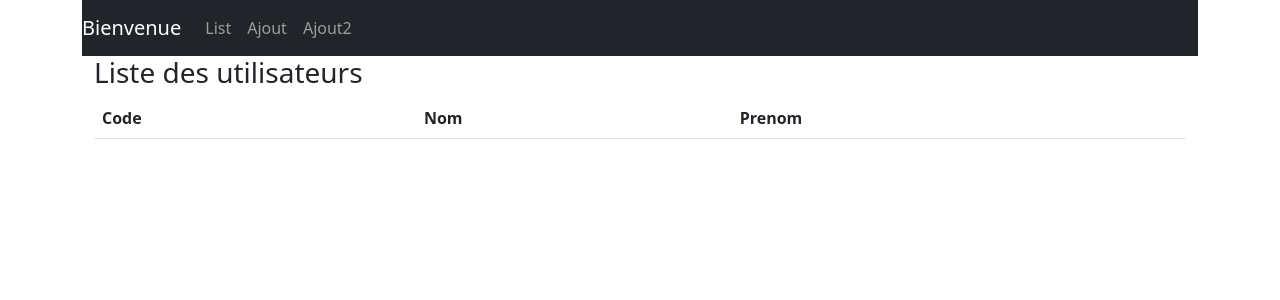
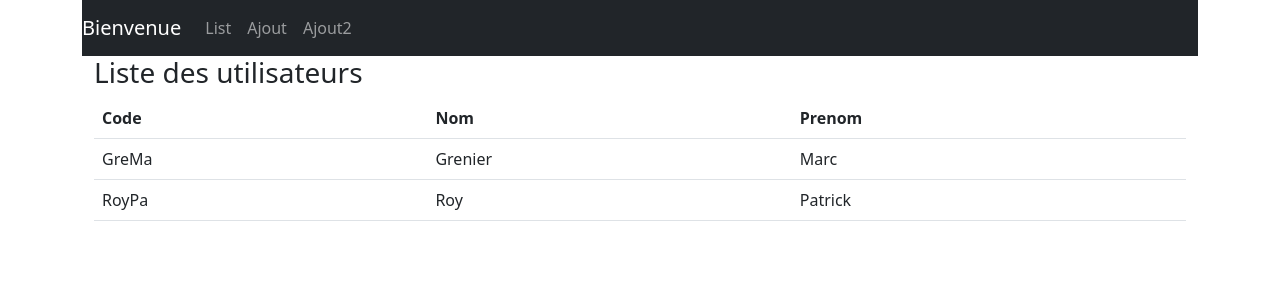
Before and after one commit to UsmanBarry/react-js-labo2, a React (Create React App) app: page /list in a window 1280 px wide. Shown: the top 300 px of the page. Built offline with nearby package versions, Linux system fonts and the light colour scheme.

Commit message:
2eme_commit

```diff
--- a/package.json
+++ b/package.json
@@ -6,6 +6,7 @@
     "@testing-library/jest-dom": "^5.16.5",
     "@testing-library/react": "^13.4.0",
     "@testing-library/user-event": "^13.5.0",
+    "@types/react": "^18.0.21",
     "bootstrap": "^5.2.1",
     "react": "^18.2.0",
     "react-dom": "^18.2.0",
--- a/src/App.js
+++ b/src/App.js
@@ -1,4 +1,3 @@
-
 import React from 'react';
 //External librairy
 import 'bootstrap/dist/css/bootstrap.min.css';
@@ -18,7 +17,8 @@ class App extends React.Component {
         <BrowserRouter>
           <Navbar />
           <Routes>
-            <Route path="list" element={<List />} />
+            {/* <Route path="logo" element={<Logo />} /> */}
+            <Route path="/list" element={<List />} />
             <Route path="ajout" element={<Ajout />} />
             <Route path="ajout2" element={<Ajout2 />} />
           </Routes>
--- a/src/components/ajout2.jsx
+++ b/src/components/ajout2.jsx
@@ -1,11 +1,11 @@
-// import React from "react";
-// class Navbar extends React.Component {
-//     render() {
-//         return (
-//             <div className="container">
-//                 Liste est chargé
-//             </div>
-//         )
-//     }
-// }
-// export default Navbar
+import React from "react";
+class Navbar extends React.Component {
+    render() {
+        return (
+            <div className="container">
+                Liste est chargé
+            </div>
+        )
+    }
+}
+export default Navbar
--- a/src/components/genlist.jsx
+++ b/src/components/genlist.jsx
@@ -1,11 +1,12 @@
 import React from "react";
 class GenList extends React.Component {
+
     render() {
         return (
             <tr>
-                <td>{this.props.utilisateurs.code}</td>
-                <td>{this.props.utilisateurs.nom}</td>
-                <td>{this.props.utilisateurs.prenom}</td>
+                <td>{this.props.utilisateur.code}</td>
+                <td>{this.props.utilisateur.nom}</td>
+                <td>{this.props.utilisateur.prenom}</td>
             </tr>
         )
 
--- a/src/components/list.jsx
+++ b/src/components/list.jsx
@@ -1,10 +1,23 @@
 import React from "react";
-//import GenList from "./genlist";
+import GenList from "./genlist";
 let utils = [{ code: 'GreMa', nom: 'Grenier', prenom: 'Marc' },
 { code: 'RoyPa', nom: 'Roy', prenom: 'Patrick' },];
 class Liste extends React.Component {
+
+
+    constructor(props) {
+        super(props);
+        this.state = {
+            utilisateurs: []
+        }
+    }
+    componentDidMount() {
+        this.setState({ utilisateurs: utils })
+    }
     userList() {
-
+        return this.state.utilisateurs.map(utilCourant => {
+            return <GenList utilisateur={utilCourant} key={utilCourant.code} />
+        })
     }
     render() {
         return (
@@ -25,5 +38,7 @@ class Liste extends React.Component {
             </div>
         )
     }
+
+
 }
 export default Liste
--- a/src/components/logo.jsx
+++ b/src/components/logo.jsx
@@ -6,7 +6,7 @@ class Logo extends React.Component {
                 Logo est chargé sous APP directement
                 <div className="container">
                     <div className="row">
-                        <a href="https://fr.reactjs.org/"><img src="reactlogo" alt="Logo" /></a>
+                        <a href="https://fr.reactjs.org/"><img src="logo" alt="logo" /></a>
                     </div>
                 </div>
             </div>
```
Also changed, not shown: 1 other file (tests, documents, lock files or other folders).
